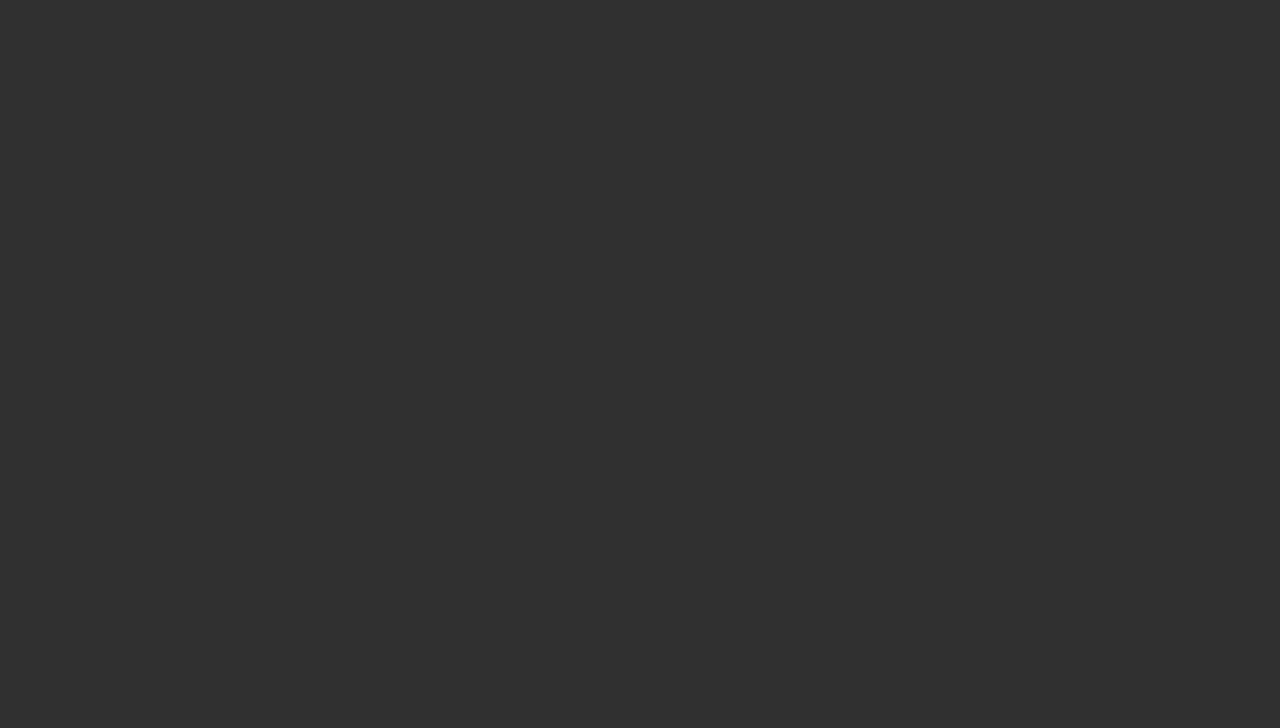
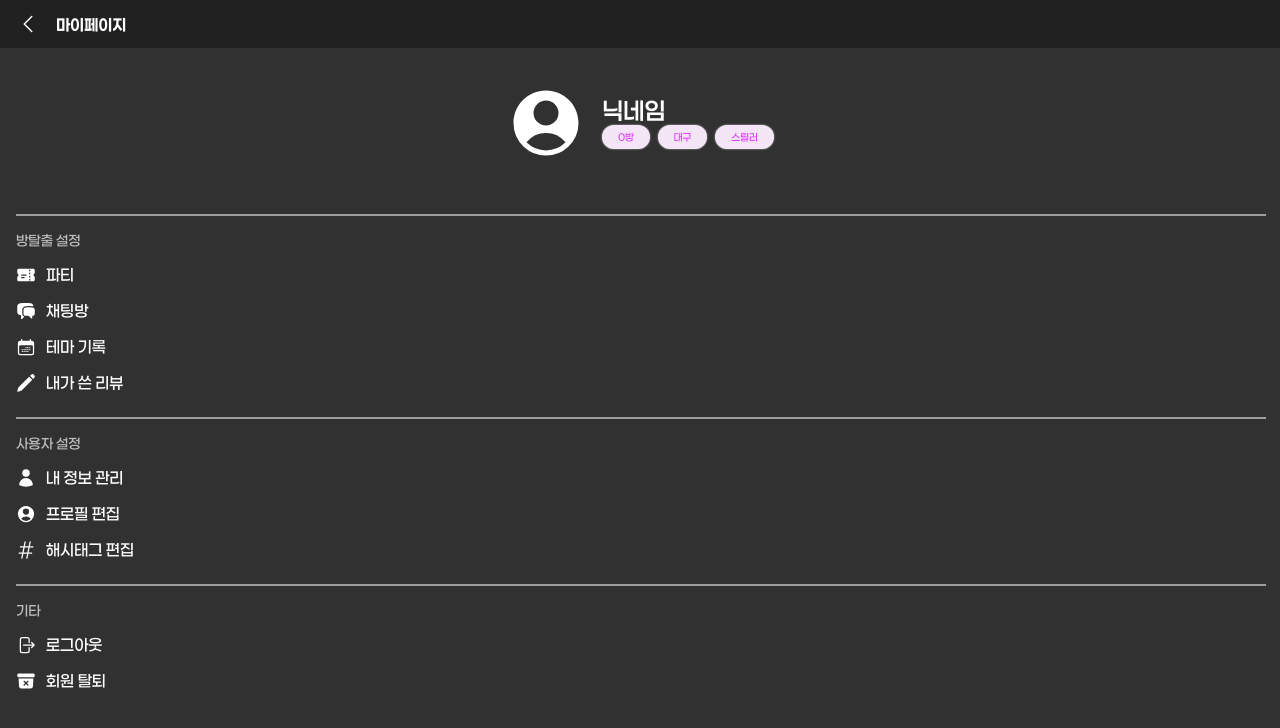
Before and after one commit to more-room/moreroom, a React (Create React App) app in the folder frontend/moreroom/: page /mypage in a window 1280 px wide. Before the commit this address had no page. Shown: the top 728 px of the page. Built offline with nearby package versions, Linux system fonts and the light colour scheme; what axios-mock-adapter would draw is missing.

Commit message:
fe/feat: 마이페이지 해시태그 api 연결
- api 모킹작업 및 api 연결

#56

```diff
--- a/frontend/moreroom/src/App.tsx
+++ b/frontend/moreroom/src/App.tsx
@@ -22,9 +22,9 @@ function App() {
         <Route path="/login" element={<Login />} />
         {/* <Route path="/chating" element={<Chating />} /> */}
 
-        <Route path="/member/mypage" element={<MyPage />} />
-        <Route path="/member/mypage/profile" element={<Profile />} />
-        <Route path="/member/mypage/profile/edit" element={<EditProfile />} />
+        <Route path="/mypage" element={<MyPage />} />
+        <Route path="/mypage/profile" element={<Profile />} />
+        <Route path="/mypage/profile/edit" element={<EditProfile />} />
       </Routes>
       {modalStore.isOpen && (
         <Modal height={modalStore.height}>{modalStore.contents}</Modal>
--- a/frontend/moreroom/src/apis/mypageApi.ts
+++ b/frontend/moreroom/src/apis/mypageApi.ts
@@ -38,7 +38,7 @@ export const updateUserInfo = (
 };
 
 // 회원정보 해시태그 수정
-export const updateNickname = (hashtagIdList: number[]) => {
+export const updateHashtag = (hashtagIdList: number[]) => {
   return api({
     url: '/api/auth/member/hashtag',
     method: 'patch',
--- a/frontend/moreroom/src/mocks/mocks.ts
+++ b/frontend/moreroom/src/mocks/mocks.ts
@@ -246,6 +246,7 @@ mock.onGet('/api/auth/member/mypage').reply((config) => {
 });
 
 mock.onPatch('/api/auth/member/hashtag').reply((config) => {
+  console.log(config.data)
   return new Promise((resolve) => {
     setTimeout(() => {
       resolve([
--- a/frontend/moreroom/src/pages/Main/Mypage/EditProfile/index.tsx
+++ b/frontend/moreroom/src/pages/Main/Mypage/EditProfile/index.tsx
@@ -16,12 +16,26 @@ import { useHashtagStore } from '../../../../stores/mypageStore';
 import { styled, TextField } from '@mui/material';
 import { useModal } from '../../../../hooks/useModal';
 import { containerCss, nicknameCss } from './styles';
+import { useMutation, useSuspenseQuery } from '@tanstack/react-query';
+import { updateHashtag } from '../../../../apis/mypageApi';
+import { Chip } from '../../../../components/Chip';
 
 export const EditProfile = () => {
   const nav = useNavigate();
   const [nickname, setNickname] = useState('');
   const { selectedHashtags, toggleHashtag } = useHashtagStore();
   const modal = useModal();
+
+  const { mutate } = useMutation({
+    mutationFn: async (hashtaglist: number[]) => await updateHashtag(hashtaglist),
+    onSuccess: () => {
+      console.log('변경 성공')
+      nav('/mypage');
+    },
+    onError: () => {
+      alert('오류가 발생하였습니다.');
+    },
+  });
 
   const handleHashtagClick = (tagId: number) => {
     toggleHashtag(tagId);
@@ -94,7 +108,7 @@ export const EditProfile = () => {
       <div css={containerCss}>
         <UserCircleIcon css={profileCss} />
         <div css={manageInfoContainerCss}>
-          <div css ={nicknameCss}>
+          <div css={nicknameCss}>
             <InputTextField
               css={textFieldCss}
               id="standard-basic"
@@ -124,15 +138,13 @@ export const EditProfile = () => {
               hashtags
                 .filter((tag) => selectedHashtags.includes(tag.id))
                 .map((tag) => (
-                  <FilterChip
+                  <Chip
                     key={tag.id}
                     color="primary"
-                    size={0.875}
-                    selected
-                    onHandleClick={() => handleHashtagClick(tag.id)}
+                    fontSize={0.875}
                   >
                     {tag.label}
-                  </FilterChip>
+                  </Chip>
                 ))
             ) : (
               <Typography color="grey" size={0.875}>
@@ -148,6 +160,16 @@ export const EditProfile = () => {
           >
             해시태그 선택
           </Button>
+          <Button
+          // position: 'absolute', bottom: '0'
+            style={{ marginTop: '1rem'}}
+            color="primary"
+            variant="contained"
+            fullwidth
+            handler={()=>mutate(selectedHashtags)}
+          >
+            완료
+          </Button>
         </div>
       </div>
     </div>
--- a/frontend/moreroom/src/pages/Main/Mypage/ManageInfo/index.tsx
+++ b/frontend/moreroom/src/pages/Main/Mypage/ManageInfo/index.tsx
@@ -3,19 +3,23 @@ import React from 'react';
 import { useNavigate } from 'react-router-dom';
 import { Icon } from '../../../../components/Icon';
 import { Typography } from '../../../../components/Typography';
-import { containerCss } from './styles';
+import { containerCss, contentCss } from './styles';
 
 interface ManageInfoProps {
   icon: JSX.Element;
-  children: React.ReactNode;
+  children?: React.ReactNode;
+  chips?: React.ReactNode;
   url?: string;
 }
 
-export const ManageInfo = ({ icon, children, url }: ManageInfoProps) => {
+export const ManageInfo = ({ icon, children, chips, url }: ManageInfoProps) => {
   const nav = useNavigate();
+
   return (
     <div css={containerCss}>
       {icon}
+      <div css={contentCss}>
+        {children && (
           <Typography
             color="light"
             scale="400"
@@ -25,6 +29,18 @@ export const ManageInfo = ({ icon, children, url }: ManageInfoProps) => {
           >
             {children}
           </Typography>
+        )}
+        {chips && (
+          <div style={{ display: 'flex', flexWrap: 'wrap', gap: '0.5rem' }}>
+            {chips}
+          </div>
+        )}
+        {!children && !chips && (
+          <Typography color="grey" scale="400" size={0.875}>
+            선택한 항목이 없습니다.
+          </Typography>
+        )}
+      </div>
     </div>
   );
 };
--- a/frontend/moreroom/src/pages/Main/Mypage/ManageInfo/styles.ts
+++ b/frontend/moreroom/src/pages/Main/Mypage/ManageInfo/styles.ts
@@ -4,3 +4,7 @@ export const containerCss = css`
   display: flex;
   gap: 0.625rem;
 `
+
+export const contentCss = css`
+
+`
--- a/frontend/moreroom/src/pages/Main/Mypage/index.tsx
+++ b/frontend/moreroom/src/pages/Main/Mypage/index.tsx
@@ -4,6 +4,7 @@ import { TopBar } from '../../../components/TopBar';
 import {
   ArchiveBoxXMarkIcon,
   ArrowRightStartOnRectangleIcon,
+  HashtagIcon,
   UserCircleIcon,
 } from '@heroicons/react/24/solid';
 import {
@@ -72,9 +73,36 @@ export const MyPage = () => {
       <div css={containerCss}>
         <div css={sectionCss}>
           <div css={lineCss}></div>
-          <Typography color="grey" scale="400" size={0.625} weight={500}>
+          <Typography color="grey" scale="400" size={0.875} weight={500}>
             방탈출 설정
           </Typography>
+          <ManageInfo
+            icon={
+              <Icon color="light" size={1.25}>
+                <TicketIcon />
+              </Icon>
+            }
+            children="파티"
+            url="/mypage/profile"
+          />
+          <ManageInfo
+            icon={
+              <Icon color="light" size={1.25}>
+                <ChatBubbleLeftRightIcon />
+              </Icon>
+            }
+            children="채팅방"
+            url="/mypage/profile"
+          />
+          <ManageInfo
+            icon={
+              <Icon color="light" size={1.25}>
+                <CalendarDaysIcon />
+              </Icon>
+            }
+            children="테마 기록"
+            url="/mypage/profile"
+          />
           <div css={manageInfoContainerCss}>
             <ManageInfo
               icon={
@@ -83,40 +111,13 @@ export const MyPage = () => {
                 </Icon>
               }
               children="내가 쓴 리뷰"
-              url="/member/mypage/profile"
-            />
-            <ManageInfo
-              icon={
-                <Icon color="light" size={1.25}>
-                  <CalendarDaysIcon />
-                </Icon>
-              }
-              children="테마 기록"
-              url="/member/mypage/profile"
-            />
-            <ManageInfo
-              icon={
-                <Icon color="light" size={1.25}>
-                  <TicketIcon />
-                </Icon>
-              }
-              children="파티"
-              url="/member/mypage/profile"
-            />
-            <ManageInfo
-              icon={
-                <Icon color="light" size={1.25}>
-                  <ChatBubbleLeftRightIcon />
-                </Icon>
-              }
-              children="채팅방"
-              url="/member/mypage/profile"
+              url="/mypage/profile"
             />
           </div>
         </div>
         <div css={sectionCss}>
           <div css={lineCss}></div>
-          <Typography color="grey" scale="400" size={0.625} weight={500}>
+          <Typography color="grey" scale="400" size={0.875} weight={500}>
             사용자 설정
           </Typography>
           <ManageInfo
@@ -126,7 +127,7 @@ export const MyPage = () => {
               </Icon>
             }
             children="내 정보 관리"
-            url="/member/mypage/profile"
+            url="/mypage/profile"
           />
           <ManageInfo
             icon={
@@ -135,12 +136,21 @@ export const MyPage = () => {
               </Icon>
             }
             children="프로필 편집"
-            url="/member/mypage/profile/edit"
+            url="/mypage/profile/edit"
+          />
+          <ManageInfo
+            icon={
+              <Icon color="light" size={1.25}>
+                <HashtagIcon />
+              </Icon>
+            }
+            children="해시태그 편집"
+            url="/mypage/profile/edit"
           />
         </div>
         <div css={sectionCss}>
           <div css={lineCss}></div>
-          <Typography color="grey" scale="400" size={0.625} weight={500}>
+          <Typography color="grey" scale="400" size={0.875} weight={500}>
             기타
           </Typography>
           <ManageInfo
@@ -150,7 +160,7 @@ export const MyPage = () => {
               </Icon>
             }
             children="로그아웃"
-            url="/member/mypage/profile"
+            url="/mypage/profile"
           />
           <ManageInfo
             icon={
@@ -159,7 +169,7 @@ export const MyPage = () => {
               </Icon>
             }
             children="회원 탈퇴"
-            url="/member/mypage/profile"
+            url="/mypage/profile"
           />
         </div>
       </div>
```
Also changed, not shown: frontend/moreroom/src/pages/Main/Mypage/EditHashTag/index.tsx (added, +7 -0 lines), frontend/moreroom/src/pages/Main/Mypage/Profile/index.tsx (+42 -6 lines). Lines whose indentation alone changed are shown as unchanged.
